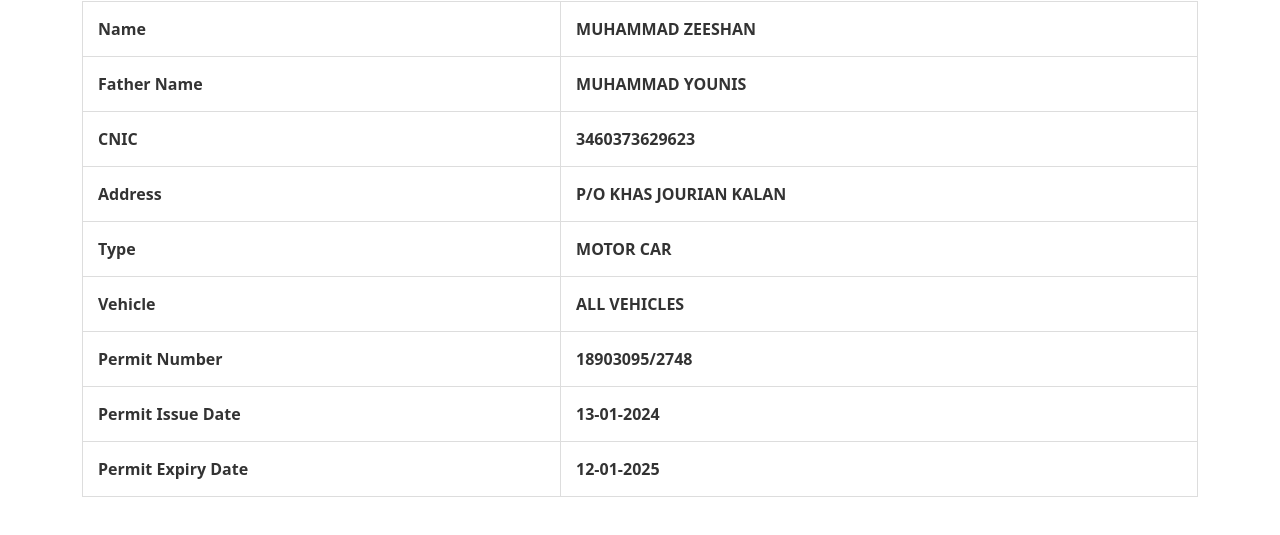
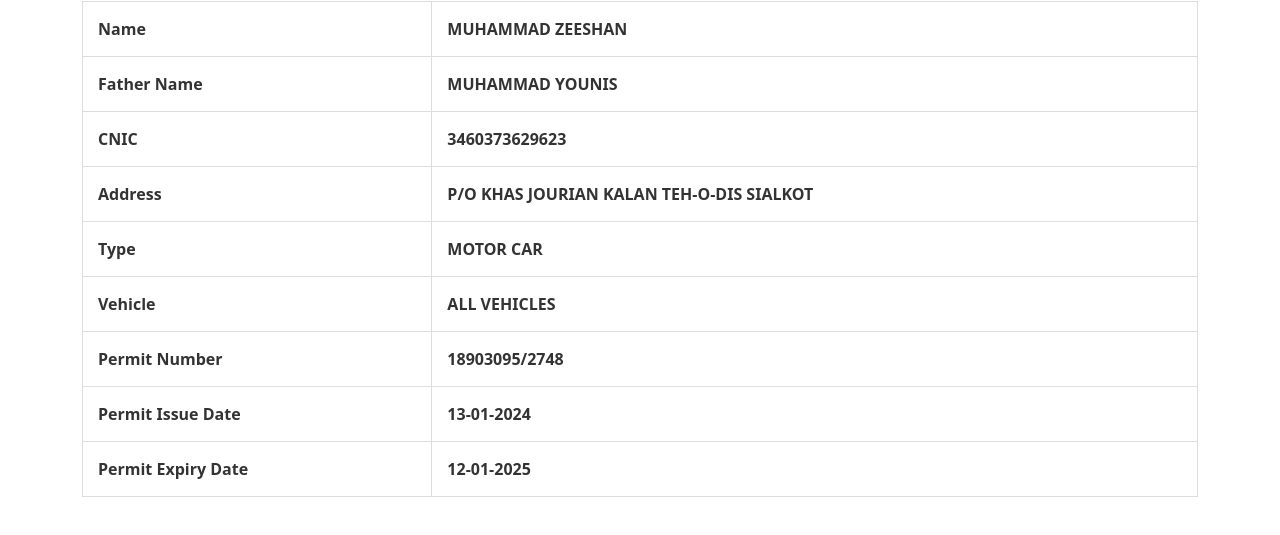
Before and after one commit to publicservicepk/publicservicemuha, a plain HTML site: page index.html in a window 1280 px wide. Shown: the part 227-762 px from the top of the page. Drawn offline with nearby package versions, Linux system fonts and the light colour scheme.

Commit message:
Update index.html

```diff
--- a/index.html
+++ b/index.html
@@ -133,7 +133,7 @@
                 </tr>
                 <tr>
                     <th>Address</th>
-                    <th>P/O KHAS JOURIAN KALAN  </th>
+                    <th>P/O KHAS JOURIAN KALAN TEH-O-DIS  SIALKOT  </th>
                 </tr>
 
                  <tr>
```
